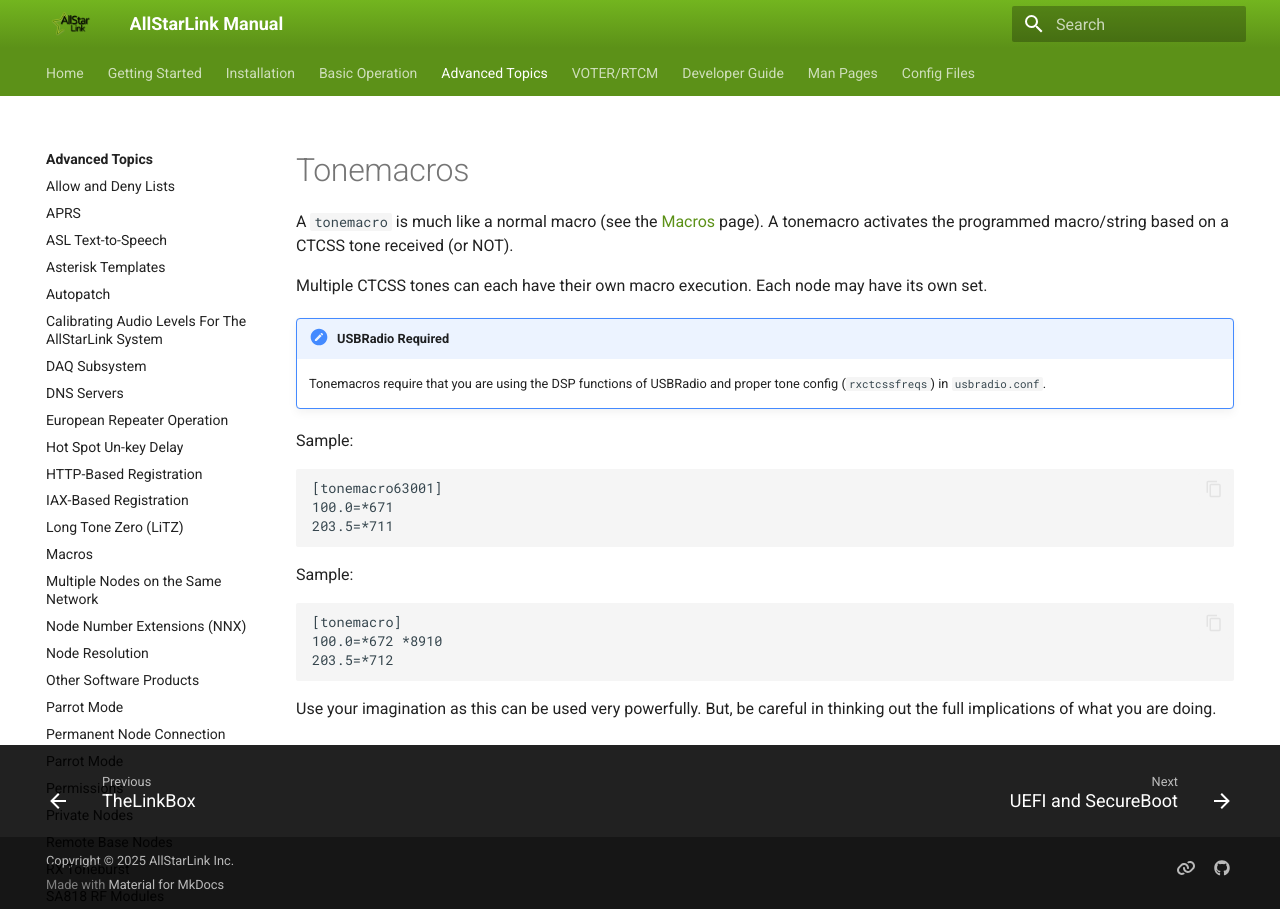
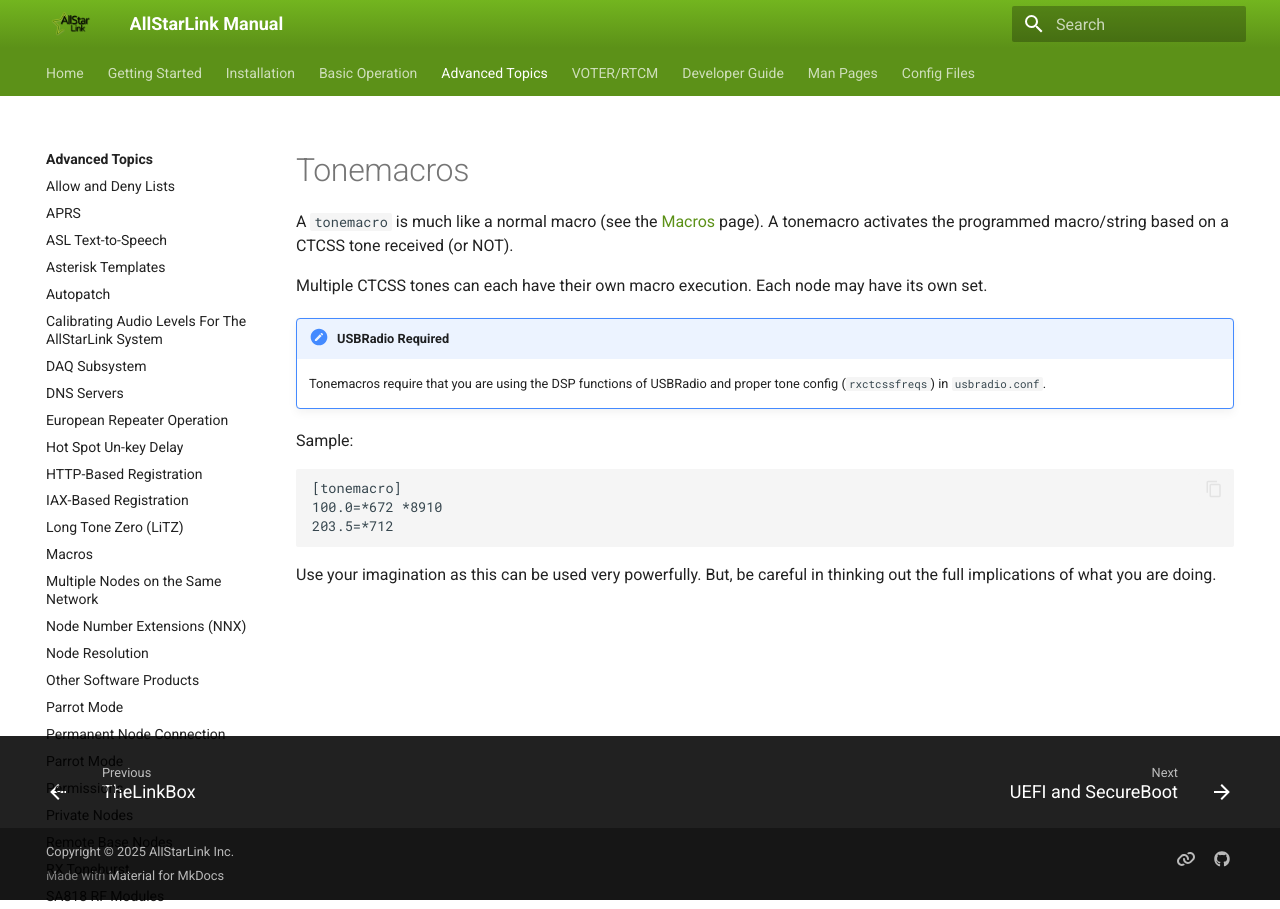
Before and after one commit to AllStarLink/ASL3-Manual, an MkDocs documentation site: the page built from docs/adv-topics/tonemacros.md, in a window 1280 px wide. Built offline with MkDocs 1.6.1 and Material for MkDocs 9.7.7, drawn with Linux system fonts in a browser that asks for light colours.

Commit message:
Deleted extra example (not required).

````diff
--- a/docs/adv-topics/tonemacros.md
+++ b/docs/adv-topics/tonemacros.md
@@ -9,14 +9,6 @@
 Sample:
 
 ```
-[tonemacro63001]
-100.0=*671
-203.5=*711
-```
-
-Sample:
-
-```
 [tonemacro]
 100.0=*672 *8910
 203.5=*712
````
